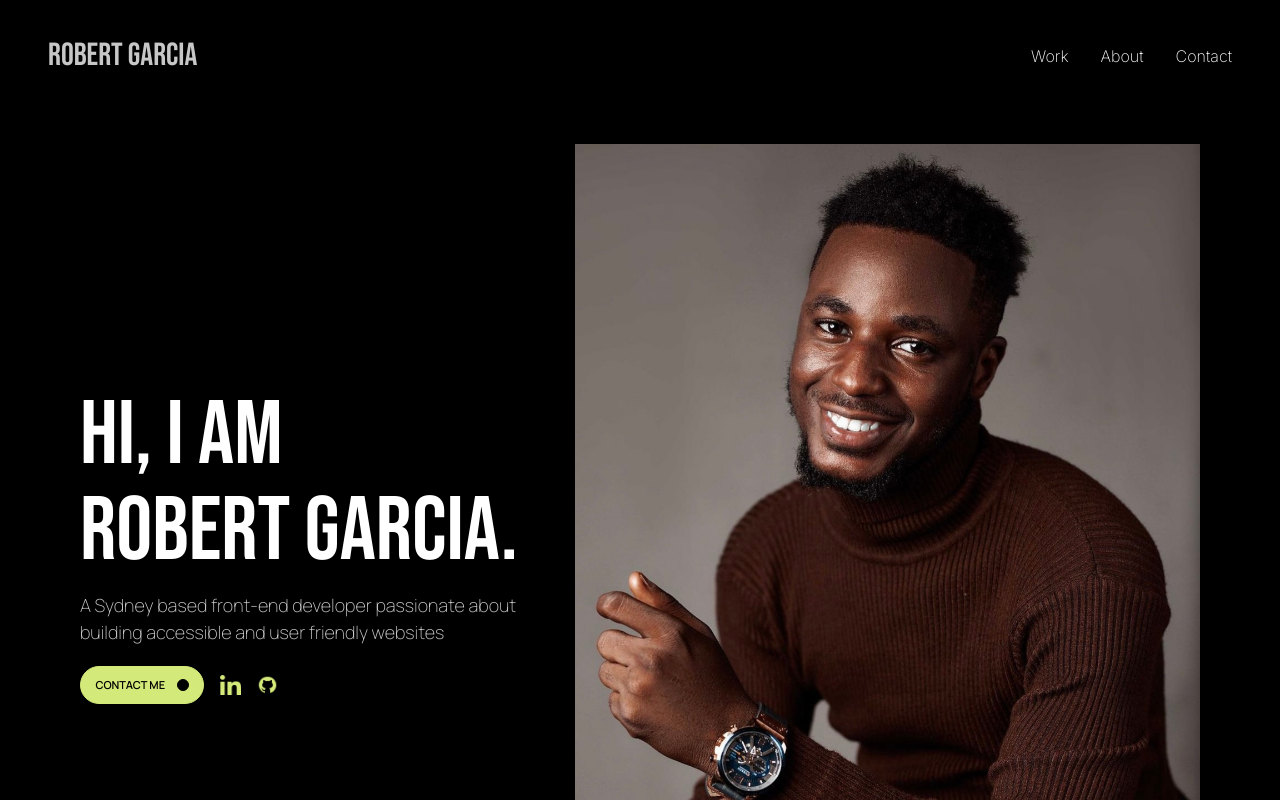
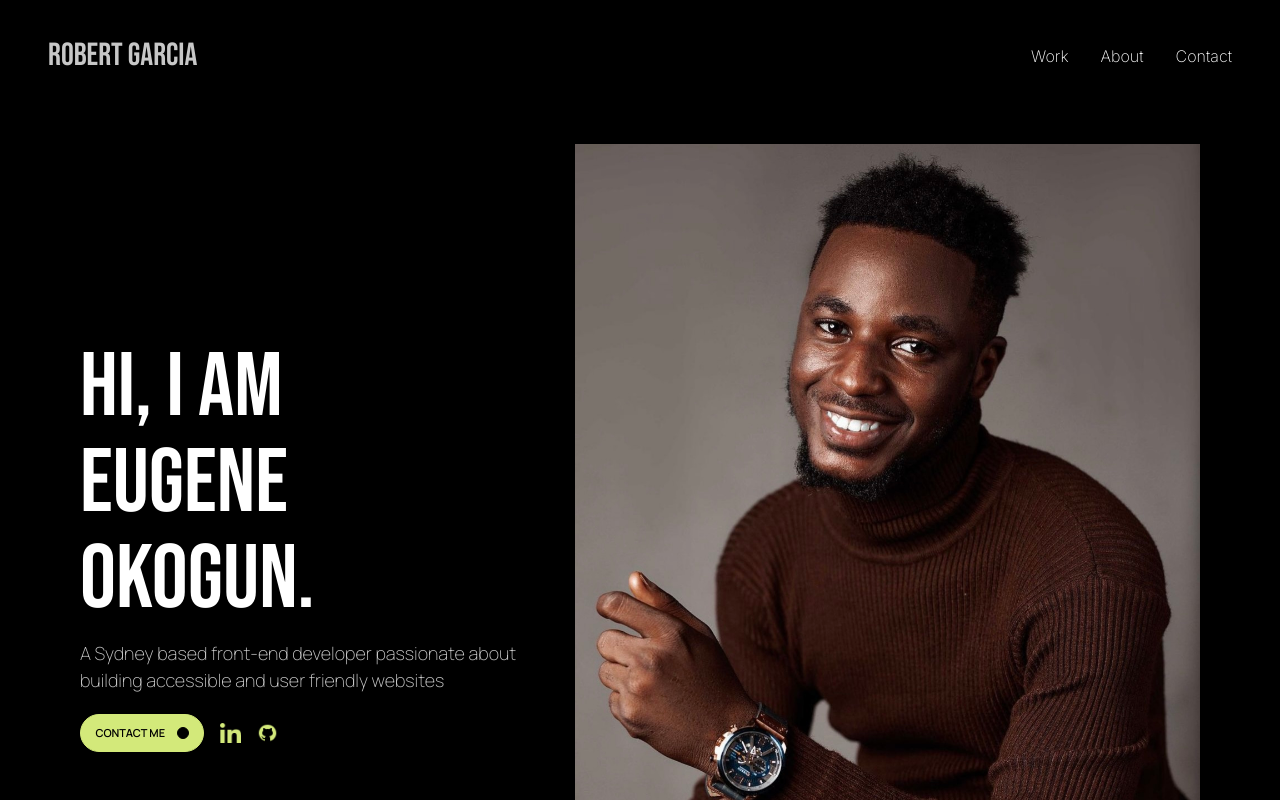
Before and after one commit to onlyeugene/Portfolio-React-Project, a React (Vite) app: page / in a window 1280 px wide. Shown: the top 800 px of the page. Built offline with nearby package versions, Linux system fonts and the light colour scheme.

Commit message:
made changes

```diff
--- a/src/Pages/Home/HomeHero/HomeHero.jsx
+++ b/src/Pages/Home/HomeHero/HomeHero.jsx
@@ -13,7 +13,7 @@ const HomeHero = () => {
   return (
     <div className='md:flex grid  bg-black text-white justify-center md:px-[5rem] py-[2rem] px-[1rem] items-center gap-[3rem]'>
         <div className=''>
-            <h1 className='md:text-[90px] text-[57px] leading-[3.5rem] md:leading-[6rem] mb-3'>Hi, i am <br /> Robert Garcia.</h1>
+            <h1 className='md:text-[90px] text-[57px] leading-[3.5rem] md:leading-[6rem] mb-3'>Hi, i am <br /> EUGENE OKOGUN.</h1>
             <p className='mb-5 font-extralight text-[#c7c7c7] text-[16px] md:text-[18px]'>A Sydney based front-end developer passionate about building accessible and user friendly websites</p>
             <div className='flex items-center gap-[1rem]'>
                 <a href="#contact">
```
